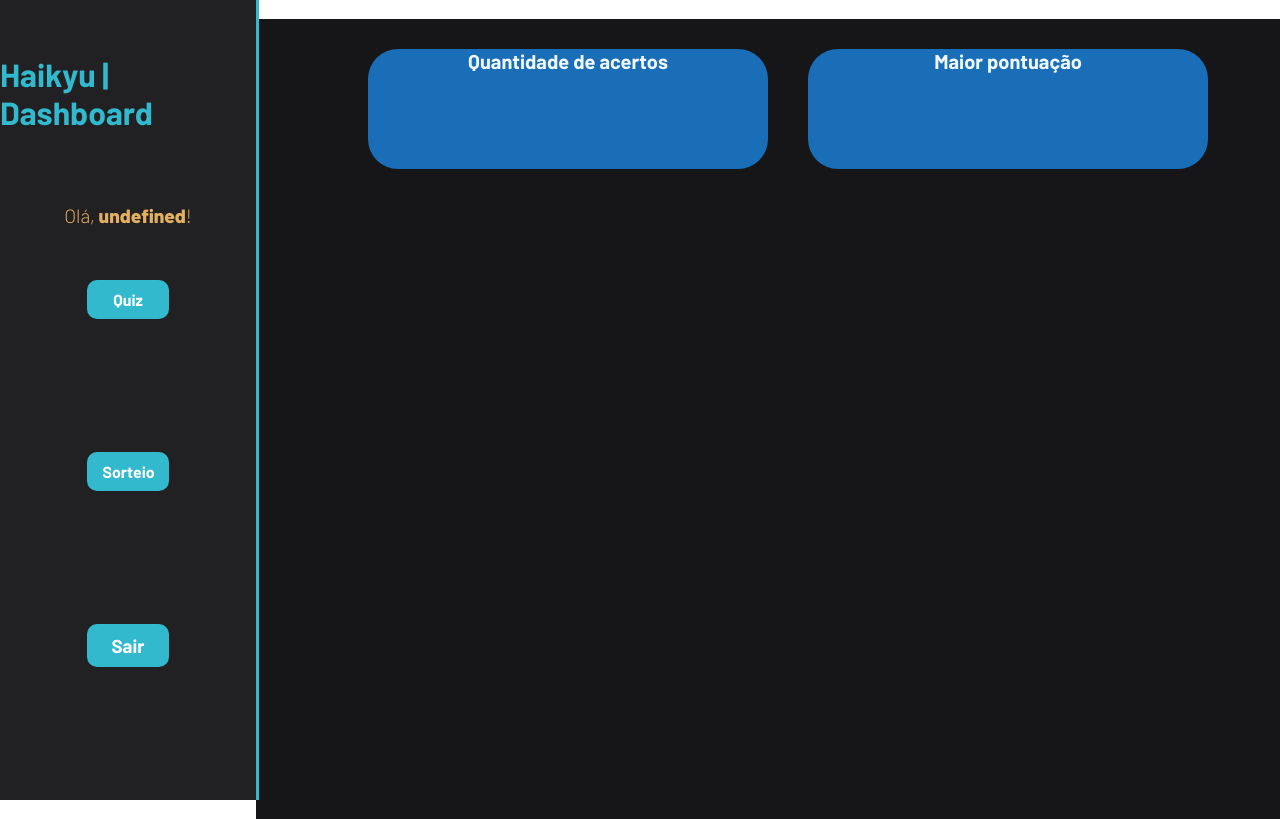
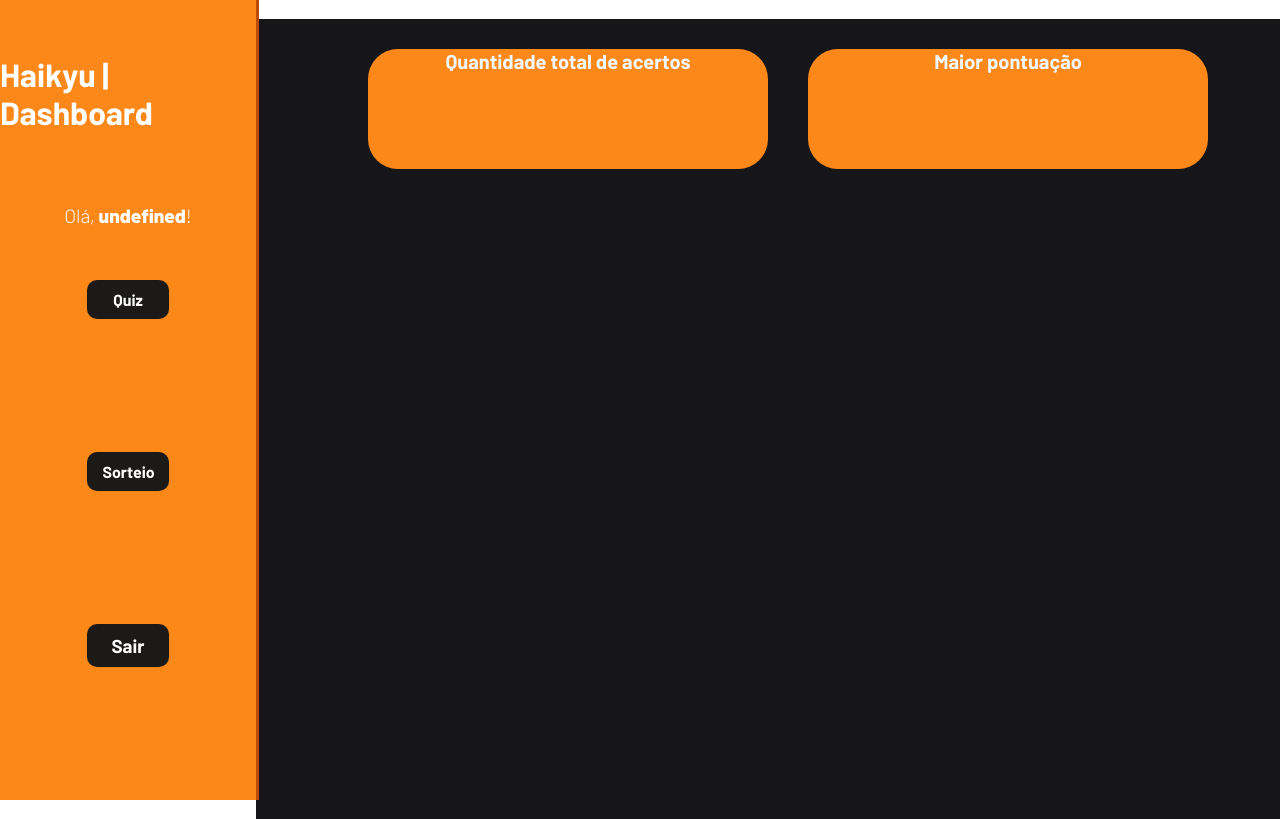
Before and after one commit to LesleyOliveira/Projeto_Individual, a website: page Application/public/dashboard/dashboard.html in a window 1280 px wide. Drawn offline with nearby package versions, Linux system fonts and the light colour scheme; no server answers.

Commit message:
Dashboard finalizada e Kpi também

```diff
--- a/Application/public/css/dashboards.css
+++ b/Application/public/css/dashboards.css
@@ -179,7 +179,7 @@
 }
 
 .alerta-quente {
-  background-color: #ffee58;
+  background-color: #6200ff;
 }
 
 .ideal {
@@ -323,6 +323,7 @@
 canvas {
   width: 100% !important;
   height: 100% !important;
+
 }
 
 /* PAGINA DOS GRÁFICOS 2023 */
@@ -348,8 +349,8 @@
   flex-direction: column;
   justify-content: space-evenly;
   align-items: center;
-  border-right: 3px solid #32b9cd;
-  background-color: #212124;
+  border-right: 3px solid #bb4b00;
+  background-color: #FD881A;
 }
 
 .dash-right {
@@ -365,7 +366,7 @@
 }
 
 .header-left h1 {
-  color: #32b9cd;
+  color: #ffffff;
 }
 
 .hello {
@@ -375,7 +376,7 @@
 }
 
 .hello h3 {
-  color: #e3b062;
+  color: #ffffff;
   font-weight: 300;
   font-size: 1.2rem;
 }
@@ -418,7 +419,7 @@
   margin: 0;
   padding: 0;
   width: 20%;
-  background-color: #32b9cd;
+  background-color: #1b1a19;
   color: white;
   border-radius: 10px;
   text-align: center;
@@ -431,7 +432,7 @@
   margin-left: 40px;
   color: aliceblue;
   border-radius: 30px;
-  background-color: rgb(26, 110, 184);
+  background-color: #FD881A;
   height: 120px;
   width: 400px;
   font-size: 20px;
@@ -444,7 +445,7 @@
   margin: 0;
   padding: 0;
   width: 20%;
-  background-color: #32b9cd;
+  background-color: #1b1a19;
   color: white;
   border-radius: 10px;
   text-align: center;
@@ -459,7 +460,7 @@
    margin: 0;
   padding: 0;
   width: 20%;
-  background-color: #32b9cd;
+  background-color: #1b1a19;
   color: white;
   border-radius: 10px;
   text-align: center;
--- a/Application/public/dashboard/dashboard.html
+++ b/Application/public/dashboard/dashboard.html
@@ -44,13 +44,13 @@
             </div>
             <div class="kpi-global">
             <div class="kpi" id="id_kpi">
-                Quantidade de acertos
-                <div id="mensage_kpi"></div>
+                Quantidade total de acertos
+                <div id="mensagem_kpi"></div>
             </div>
 
-             <div class="kpi" id="kpi-ponto">
+             <div class="kpi" id="kpi_Max">
                     Maior pontuação
-                    <div id="mensage_kpi"></div>
+                    <div id="mensagem_max"></div>
 
                     </div>
                     </div>
@@ -135,7 +135,7 @@
 
                 console.log("Resposta" + data)
 
-                mensage_kpi.innerHTML = data[0].pontos;
+                mensagem_kpi.innerHTML = data[0].pontos;
 
 
             }).catch(function (erro) {
@@ -155,11 +155,9 @@
         }).then(res => res.json()) // transformando a resposta em JSON
             .then(data => {
                 console.log("ESTOU NO THEN DO entrar()!")
-
-
                 console.log("Resposta" + data)
 
-                mensage_kpi.innerHTML = data[0].pontos;
+                mensagem_max.innerHTML = data[0].pontos;
 
 
             }).catch(function (erro) {
@@ -172,8 +170,8 @@
     buscarTotalPonto();
     buscarMaxPonto()
 
-    window.load =
-        exibirGrafico()
+    window.onload =
+        exibirGrafico() // faz o grafico ficar completo somente quando a pag carregar td
 
 
 </script>
--- a/Application/src/controllers/quizController.js
+++ b/Application/src/controllers/quizController.js
@@ -71,8 +71,6 @@
 }
 function buscarMaxPontos(req, res) {
     var user = req.params.idUsuario;
-
-
     if (user == undefined) {
         res.status(400).send("Seu usuário não esta cadastrado");
     } else {
--- a/Application/src/models/quizModel.js
+++ b/Application/src/models/quizModel.js
@@ -38,7 +38,7 @@
 function buscarMaxPontos(idUsuario) {
     var instrucao = `
              select
-	MAX(pontuacaoFinal)
+	MAX(pontuacaoFinal) as pontos
 		from respostas
 			where fkUsuario = ${idUsuario};
     `
```
